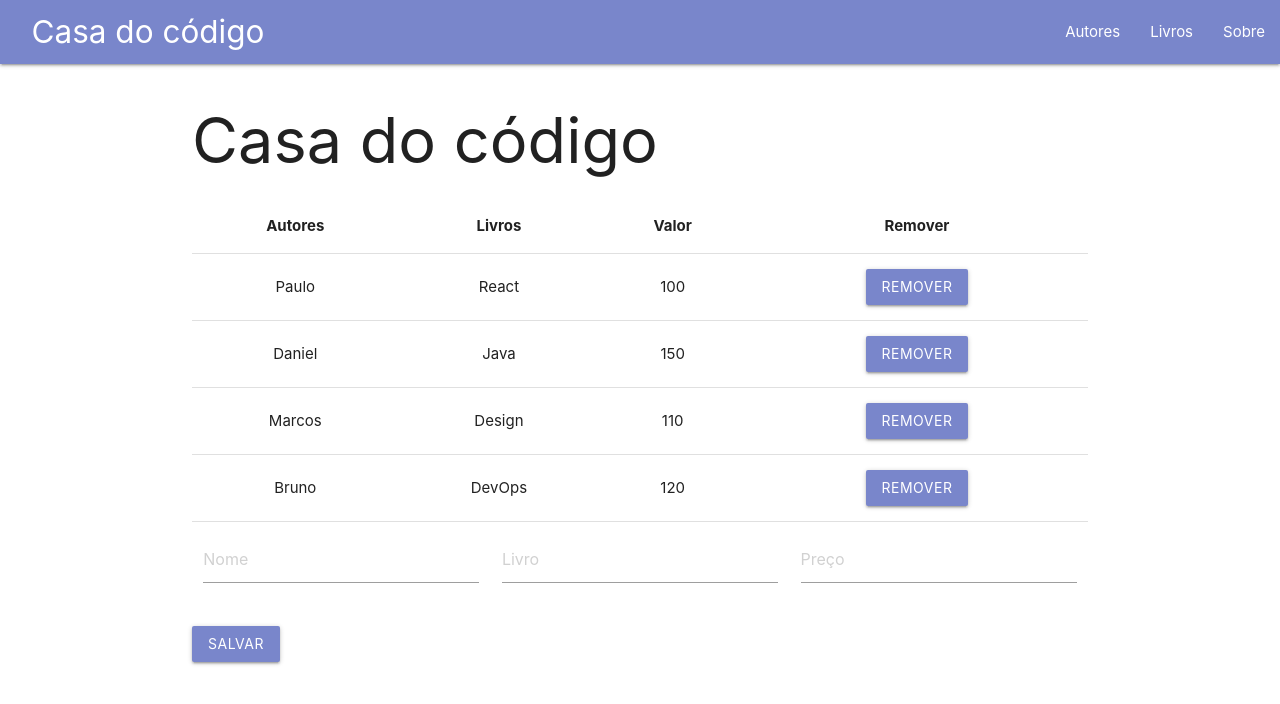
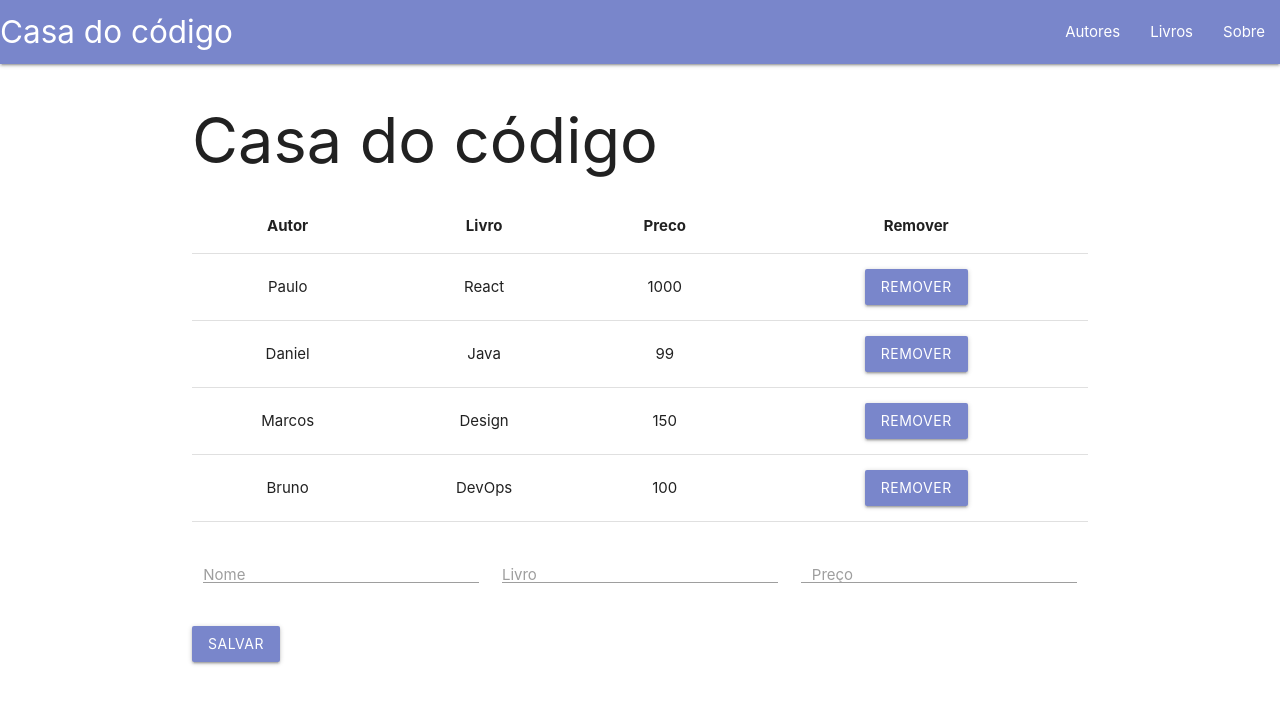
Before and after one commit to will3g/React-Alura, a React (Create React App) app: page /sobre in a window 1280 px wide. Shown: the top 704 px of the page. Built offline with nearby package versions, Linux system fonts and the light colour scheme.

Commit message:
validation-and-mensages

```diff
--- a/package.json
+++ b/package.json
@@ -9,7 +9,8 @@
     "materialize-css": "1.0.0",
     "react": "^16.12.0",
     "react-dom": "^16.12.0",
-    "react-scripts": "3.3.0"
+    "react-scripts": "3.3.0",
+    "validator": "10.11.0"
   },
   "scripts": {
     "start": "react-scripts start",
--- a/src/App.js
+++ b/src/App.js
@@ -1,11 +1,9 @@
 import React, { Component } from 'react';
-
-import './style.css';
-import '../node_modules/materialize-css/dist/css/materialize.min.css';
-
-import Header from './Header';
+import 'materialize-css/dist/css/materialize.min.css'
 import Tabela from './Tabela';
 import Formulario from './Formulario';
+import Header from './Header';
+
 
 class App extends Component {
 
@@ -14,52 +12,53 @@ class App extends Component {
       {
         nome: 'Paulo',
         livro: 'React',
-        preco: '100'
+        preco: '1000'
       },
       {
         nome: 'Daniel',
         livro: 'Java',
-        preco: '150'
+        preco: '99'
       },
       {
         nome: 'Marcos',
         livro: 'Design',
-        preco: '110'
+        preco: '150'
       },
       {
         nome: 'Bruno',
         livro: 'DevOps',
-        preco: '120'
+        preco: '100'
       }
     ],
-  };
+  }
+
+  removeAutor = index => {
+
+    const { autores } = this.state;
+
+    this.setState({
+      autores: autores.filter((autor, posAtual) => {
+        return posAtual !== index;
+      }),
+    })
+
+  }
 
   escutadorDeSubmit = autor => {
     this.setState({ autores: [...this.state.autores, autor] });
   }
-
-  removeAutor = index => {
-    const { autores } = this.state;
-
-    this.setState({
-      autores : autores.filter((autor, posAtual) => {
-        return posAtual !== index;
-      }),
-    });
-  }
-
   render() {
     return (
       <>
-        <Header/>
+        <Header />
         <div className="container mb-10">
           <h1>Casa do código</h1>
-          <Tabela autores = { this.state.autores } removeAutor = { this.removeAutor }/>
-          <Formulario escutadorDeSubmit={ this.escutadorDeSubmit }/>
+          <Tabela autores={this.state.autores} removeAutor={this.removeAutor} />
+          <Formulario escutadorDeSubmit={this.escutadorDeSubmit} />
         </div>
       </>
     );
-  };
+  }
 }
 
 export default App;
--- /dev/null
+++ b/src/FormValidator.js
@@ -0,0 +1,48 @@
+import validador from 'validator';
+
+class FormValidator {
+
+    constructor(validacoes) {
+        this.validacoes = validacoes;
+    }
+
+    valida(state) {
+
+        let validacao = this.valido();
+
+        this.validacoes.forEach(regra => {
+
+
+            if (!validacao[regra.campo].isInvalid) {
+                const campoValor = state[regra.campo.toString()];
+                const args = regra.args || [];
+                const metodoValidacao = typeof regra.metodo === 'string' ?
+                    validador[regra.metodo] : regra.metodo;
+
+                if (metodoValidacao(campoValor, ...args, state) !== regra.validoQuando) {
+                    validacao[regra.campo] = {
+                        isInvalid: true,
+                        message: regra.mensagem
+                    };
+                    validacao.isValid = false;
+
+                }
+            }
+
+
+        });
+        return validacao;
+    }
+    valido() {
+        const validacao = {};
+
+        this.validacoes.map(regra => (
+            validacao[regra.campo] = { isInvalid: false, message: '' }
+        ));
+
+        return { isValid: true, ...validacao };
+
+    }
+
+}
+export default FormValidator;
--- a/src/Formulario.js
+++ b/src/Formulario.js
@@ -1,72 +1,112 @@
 import React, { Component } from 'react';
+import FormValidator from './FormValidator';
+import PopUp from './PopUp';
 
-export default class Formulario extends Component {
+class Formulario extends Component {
+
     constructor(props) {
         super(props);
 
-        this.stateInicial = {
+            this.validador = new FormValidator([
+            {
+              campo: 'nome',
+              metodo: 'isEmpty',
+              validoQuando: false,
+              mensagem: 'Entre com um nome'
+            },
+            {
+              campo: 'livro',
+              metodo: 'isEmpty',
+              validoQuando: false,
+              mensagem: 'Entre com um livro'
+            },
+            {
+                campo: 'preco',
+                metodo: 'isInt',
+                args: [{min: 0, max: 99999}],
+                validoQuando: true,
+                mensagem: 'Entre com um valor numérico'
+              }
+          ]);
+
+          this.stateInicial = {
             nome: '',
             livro: '',
-            precos: '',
+            preco: '',
+            validacao: this.validador.valido()
         }
 
         this.state = this.stateInicial;
     }
 
     submitFormulario = () => {
-        this.props.escutadorDeSubmit(this.state);
-        this.setState(this.stateInicial);
+        const validacao = this.validador.valida(this.state);
+        if(validacao.isValid){
+            this.props.escutadorDeSubmit(this.state);
+            this.setState(this.stateInicial);
+        }else {
+            const { nome, livro, preco } = validacao;
+            const campos = [nome, livro, preco];
+            const camposInvalidos = campos.filter(elem => {
+                return elem.isInvalid
+            });
+            camposInvalidos.forEach(campo => {
+
+                PopUp.exibeMensagem('error', campo.message);
+            });
+        }
     }
 
-    escutaInput = event => {
+    escutadorDeInput = event => {
         const { name, value } = event.target;
 
         this.setState({
-            [name] : value
+            [name]: value
         });
     }
 
     render() {
-
         const { nome, livro, preco } = this.state;
-
-        return(
+        return (
             <form>
                 <div className="row">
                     <div className="input-field col s4">
-
+                        <label className="input-field" htmlFor="nome">Nome</label>
                         <input
+                            className="validate"
                             id="nome"
                             type="text"
                             name="nome"
                             value={nome}
-                            placeholder="Nome"
-                            onChange={this.escutaInput}
-                        />
+                            onChange={this.escutadorDeInput} />
                     </div>
                     <div className="input-field col s4">
+                        <label className="input-field" htmlFor="livro">Livro</label>
                         <input
+                            className="validate"
                             id="livro"
                             type="text"
                             name="livro"
                             value={livro}
-                            placeholder="Livro"
-                            onChange={this.escutaInput}
-                        />
+                            onChange={this.escutadorDeInput} />
+
                     </div>
                     <div className="input-field col s4">
+                        <label className="input-field col s4" htmlFor="preco">Preço</label>
                         <input
+                            className="validate"
                             id="preco"
                             type="text"
                             name="preco"
                             value={preco}
-                            placeholder="Preço"
-                            onChange={this.escutaInput}
-                        />
+                            onChange={this.escutadorDeInput} />
                     </div>
                 </div>
-                <button type="button" onClick={this.submitFormulario} className="btn waves-effect waves-light indigo lighten-2 mb-10">Salvar</button>
+
+                <button onClick={this.submitFormulario} className="btn waves-effect waves-light indigo lighten-2" type="button">Salvar
+                </button>
             </form>
         );
     }
 }
+export default Formulario
--- /dev/null
+++ b/src/PopUp.js
@@ -0,0 +1,13 @@
+import M from 'materialize-css';
+
+const PopUp = {
+  exibeMensagem: (status, msg) => {
+      console.log("chamou")
+    if (status === "success")
+      M.toast({ html: msg, classes: "green", displayLength: 2000 })
+
+    if (status === "error")
+      M.toast({ html: msg, classes: "red", displayLength: 2000 })
+  }
+}
+export default PopUp;
--- a/src/Tabela.js
+++ b/src/Tabela.js
@@ -1,33 +1,30 @@
 import React, { Component } from 'react';
 
-const THead = () => {
+const TableHead = () => {
     return(
         <thead>
           <tr>
-                <th>Autores</th>
-                <th>Livros</th>
-                <th>Valor</th>
+            <th>Autor</th>
+            <th>Livro</th>
+            <th>Preco</th>
             <th>Remover</th>
           </tr>
         </thead>
     );
 }
 
-const TBody = props => {
-    const linhas = props.autores.map((linha, index) => {
+const TableBody = props =>{
+    const linhas = props.autores.map((linha, index)=>{
        return(
        <tr key={index}>
             <td>{linha.nome}</td>
             <td>{linha.livro}</td>
             <td>{linha.preco}</td>
-                <td>
-                    <button onClick={ () => props.removeAutor(index)} className="waves-effect waves-light indigo lighten-2 btn">
-                        Remover
-                    </button>
-                </td>
+            <td><button onClick={ () => props.removeAutor(index)} className="waves-effect waves-light indigo lighten-2 btn">Remover</button></td>
         </tr>
        );
     });
+
     return(
         <tbody>
           {linhas}
@@ -35,19 +32,16 @@ const TBody = props => {
     );
 }
 
-class Tabela extends Component {
-
-    render() {
-
+class Tabela extends Component{
+    render(){
         const { autores, removeAutor } = this.props;
 
-        return (
+        return(
             <table className="centered highlight">
-                <THead/>
-                <TBody autores={ autores } removeAutor = { removeAutor }/>
+                <TableHead />
+                <TableBody autores={autores} removeAutor = { removeAutor }/>
             </table>
         );
     }
 }
-
 export default Tabela;
```
Also changed, not shown: 1 other file (tests, documents, lock files or other folders). Lines whose indentation alone changed are shown as unchanged.
